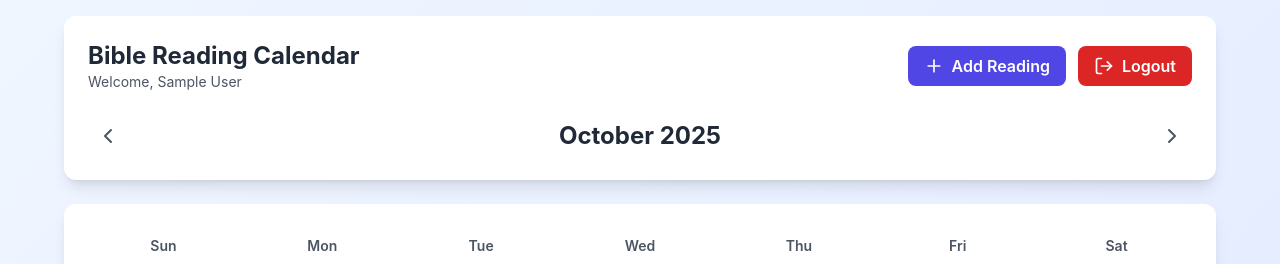
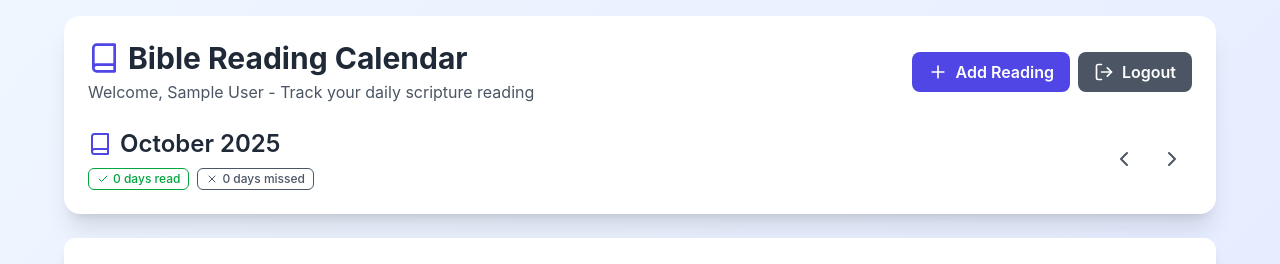
Before and after one commit to chrisgen19/calendar-bible-tracker, a Next.js app: page / in a window 1280 px wide. Shown: the top 264 px of the page. Built offline with nearby package versions, Linux system fonts and the light colour scheme; no server answers; the database is empty; sample sign-in values are in the browser's storage.

Commit message:
fix calendarheader with complete elements

```diff
--- a/app/components/CalendarHeader.jsx
+++ b/app/components/CalendarHeader.jsx
@@ -1,6 +1,6 @@
 'use client';
 
-import { ChevronLeft, ChevronRight, Plus, LogOut } from 'lucide-react';
+import { ChevronLeft, ChevronRight, Plus, LogOut, Book, Check, X } from 'lucide-react';
 
 export default function CalendarHeader({
   currentDate,
@@ -8,84 +8,124 @@ export default function CalendarHeader({
   onNextMonth,
   onAddReading,
   onLogout,
-  user
+  user,
+  readingData
 }) {
   const monthNames = [
     'January', 'February', 'March', 'April', 'May', 'June',
     'July', 'August', 'September', 'October', 'November', 'December'
   ];
 
+  const getDaysInMonth = (date) => {
+    const year = date.getFullYear();
+    const month = date.getMonth();
+    return new Date(year, month + 1, 0).getDate();
+  };
+
+  const formatDateKey = (date) => {
+    return `${date.getFullYear()}-${date.getMonth()}-${date.getDate()}`;
+  };
+
+  const getMonthStats = () => {
+    const daysInMonth = getDaysInMonth(currentDate);
+    const today = new Date();
+    let daysRead = 0;
+    let daysMissed = 0;
+
+    for (let day = 1; day <= daysInMonth; day++) {
+      const date = new Date(currentDate.getFullYear(), currentDate.getMonth(), day);
+      const dateKey = formatDateKey(date);
+      const dayReadings = readingData[dateKey] || [];
+      const isToday = date.getDate() === today.getDate() &&
+                      date.getMonth() === today.getMonth() &&
+                      date.getFullYear() === today.getFullYear();
+      const isPastDay = date < today && !isToday;
+
+      if (dayReadings.length > 0) {
+        daysRead++;
+      } else if (isPastDay) {
+        daysMissed++;
+      }
+    }
+
+    return { daysRead, daysMissed };
+  };
+
   return (
-    <div className="bg-white rounded-xl shadow-lg p-4 md:p-6 mb-6">
-      <div className="flex flex-col md:flex-row md:items-center md:justify-between gap-4">
-        {/* User Info */}
-        <div className="flex items-center justify-between md:justify-start gap-4">
-          <div>
-            <h1 className="text-xl md:text-2xl font-bold text-gray-800">Bible Reading Calendar</h1>
-            {user && (
-              <p className="text-sm text-gray-600">
-                Welcome, {user.firstName} {user.lastName}
+    <div className="bg-white rounded-2xl shadow-xl p-6 mb-6">
+      <div className="flex flex-col md:flex-row md:items-center md:justify-between gap-4 mb-6">
+        <div className="text-center md:text-left">
+          <h1 className="text-2xl md:text-3xl font-bold text-gray-800 flex items-center justify-center md:justify-start gap-2">
+            <Book className="w-6 h-6 md:w-8 md:h-8 text-indigo-600" />
+            Bible Reading Calendar
+          </h1>
+          <p className="text-sm md:text-base text-gray-600 mt-1">
+            Welcome, {user.firstName} {user.lastName} - Track your daily scripture reading
           </p>
-            )}
         </div>
-          <button
-            onClick={onLogout}
-            className="md:hidden p-2 text-gray-600 hover:text-red-600 hover:bg-red-50 rounded-lg transition-colors"
-            title="Logout"
-          >
-            <LogOut className="w-5 h-5" />
-          </button>
-        </div>
-
-        {/* Desktop Actions */}
-        <div className="hidden md:flex items-center gap-3">
+        <div className="flex gap-2 justify-center md:justify-end flex-wrap">
           <button
             onClick={onAddReading}
-            className="flex items-center gap-2 px-4 py-2 bg-indigo-600 text-white rounded-lg hover:bg-indigo-700 transition-colors font-semibold"
+            className="flex items-center gap-2 px-3 py-2 md:px-4 md:py-2 bg-indigo-600 text-white rounded-lg hover:bg-indigo-700 transition-colors font-semibold text-sm md:text-base"
           >
-            <Plus className="w-5 h-5" />
+            <Plus className="w-4 h-4 md:w-5 md:h-5" />
             Add Reading
           </button>
           <button
             onClick={onLogout}
-            className="flex items-center gap-2 px-4 py-2 bg-red-600 text-white rounded-lg hover:bg-red-700 transition-colors font-semibold"
+            className="flex items-center gap-2 px-3 py-2 md:px-4 md:py-2 bg-gray-600 text-white rounded-lg hover:bg-gray-700 transition-colors font-semibold text-sm md:text-base"
           >
-            <LogOut className="w-5 h-5" />
+            <LogOut className="w-4 h-4 md:w-5 md:h-5" />
             Logout
           </button>
         </div>
       </div>
 
-      {/* Month Navigation */}
-      <div className="flex items-center justify-between mt-6">
+      <div className="flex items-center justify-between">
+        <div>
+          <h2 className="text-2xl font-semibold text-gray-800 flex items-center gap-2">
+            <Book className="w-6 h-6 text-indigo-600" />
+            {monthNames[currentDate.getMonth()]} {currentDate.getFullYear()}
+          </h2>
+          <div className="flex gap-2 text-sm flex-wrap mt-2">
+            <span
+              className="inline-flex items-center justify-center rounded-md border px-2 py-0.5 text-xs font-medium w-fit whitespace-nowrap gap-1 transition-colors"
+              style={{
+                color: 'var(--color-green-600)',
+                borderColor: 'var(--color-green-600)',
+                borderWidth: '1px'
+              }}
+            >
+              <Check className="h-3 w-3" />
+              {getMonthStats().daysRead} days read
+            </span>
+            <span
+              className="inline-flex items-center justify-center rounded-md border px-2 py-0.5 text-xs font-medium w-fit whitespace-nowrap gap-1 transition-colors"
+              style={{
+                color: 'var(--color-gray-600)',
+                borderColor: 'var(--color-gray-600)',
+                borderWidth: '1px'
+              }}
+            >
+              <X className="h-3 w-3" />
+              {getMonthStats().daysMissed} days missed
+            </span>
+          </div>
+        </div>
+        <div className="flex items-center gap-2">
           <button
             onClick={onPreviousMonth}
-          className="p-2 hover:bg-gray-100 rounded-lg transition-colors"
-          aria-label="Previous month"
+            className="p-2 rounded-lg hover:bg-gray-100 transition-colors"
           >
             <ChevronLeft className="w-6 h-6 text-gray-600" />
           </button>
-        <h2 className="text-xl md:text-2xl font-bold text-gray-800">
-          {monthNames[currentDate.getMonth()]} {currentDate.getFullYear()}
-        </h2>
           <button
             onClick={onNextMonth}
-          className="p-2 hover:bg-gray-100 rounded-lg transition-colors"
-          aria-label="Next month"
+            className="p-2 rounded-lg hover:bg-gray-100 transition-colors"
           >
             <ChevronRight className="w-6 h-6 text-gray-600" />
           </button>
         </div>
-
-      {/* Mobile Add Reading Button */}
-      <div className="md:hidden mt-4">
-        <button
-          onClick={onAddReading}
-          className="w-full flex items-center justify-center gap-2 px-4 py-2 bg-indigo-600 text-white rounded-lg hover:bg-indigo-700 transition-colors font-semibold"
-        >
-          <Plus className="w-5 h-5" />
-          Add Reading
-        </button>
       </div>
     </div>
   );
--- a/app/page.jsx
+++ b/app/page.jsx
@@ -456,6 +456,7 @@ export default function BibleCalendar() {
           onAddReading={openAddReadingModal}
           onLogout={logout}
           user={user}
+          readingData={readingData}
         />
 
         <CalendarGrid
```
Lines whose indentation alone changed are shown as unchanged.
